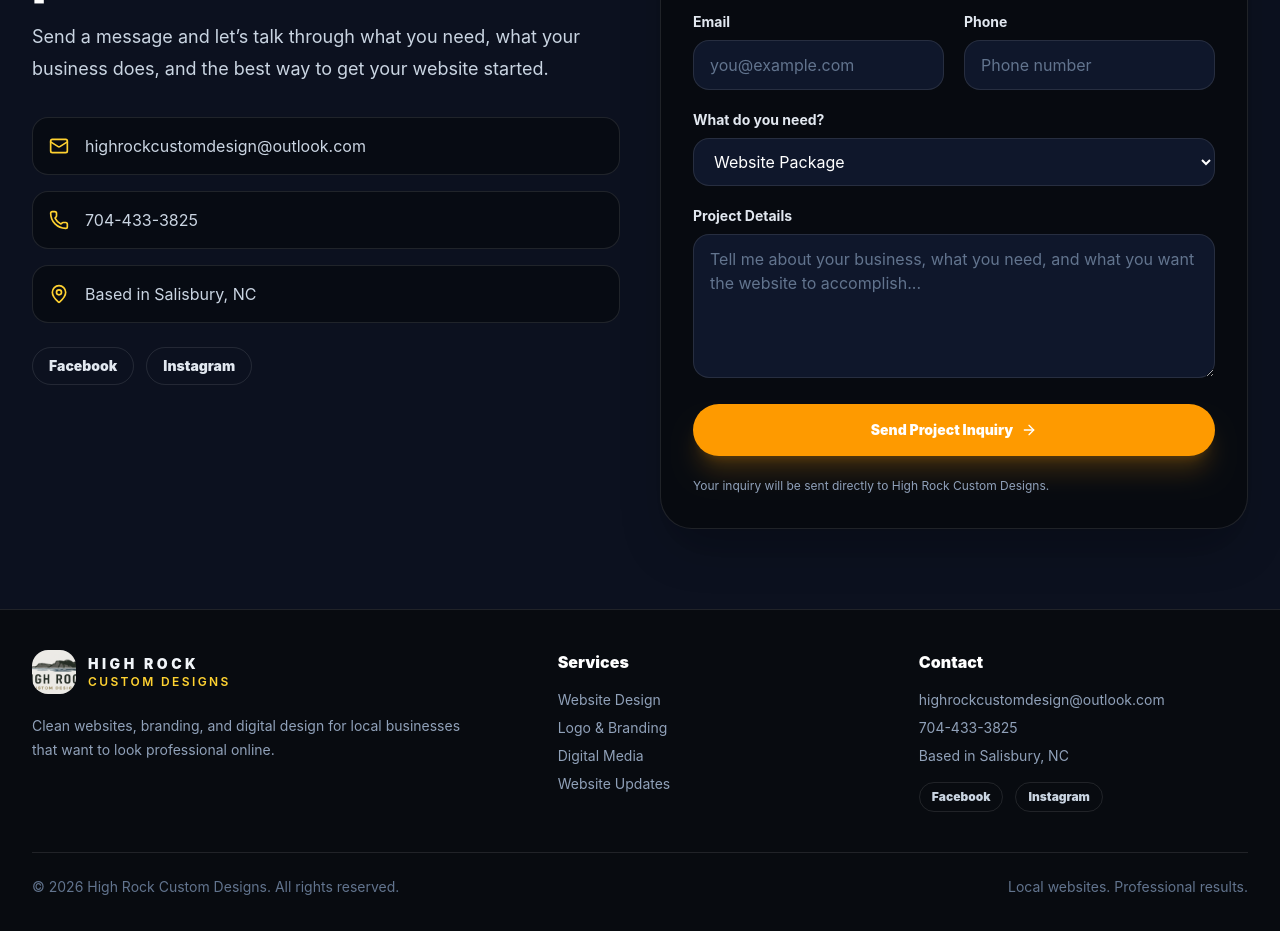
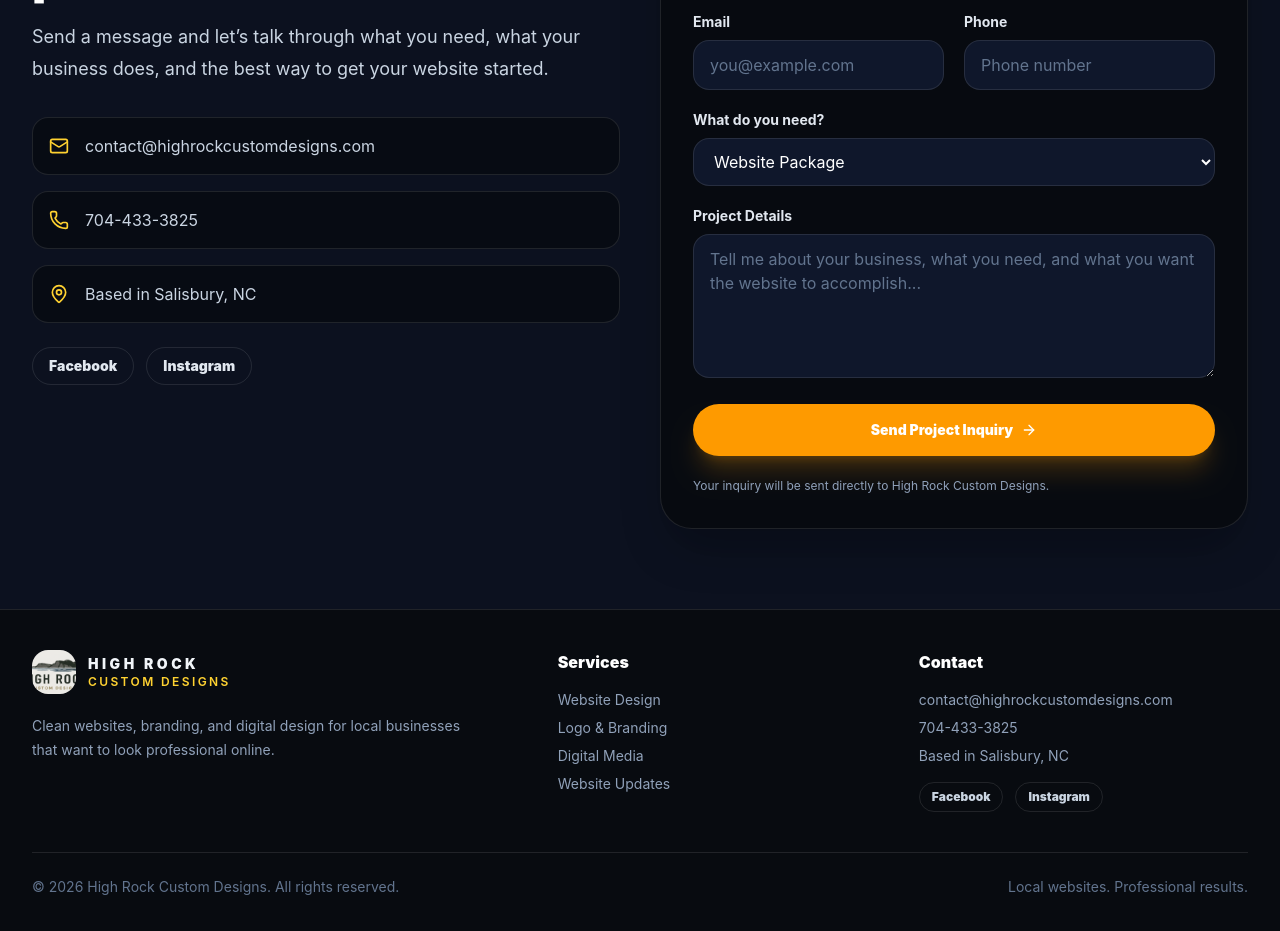
Before and after one commit to HRockCD/fluffy-adventure, a React (Vite) app: page / in a window 1280 px wide. Shown: the part 8120-9051 px from the top of the page. Built offline with nearby package versions, Linux system fonts and the light colour scheme.

Commit message:
email update

```diff
--- a/src/App.jsx
+++ b/src/App.jsx
@@ -53,7 +53,7 @@ export default function App() {
   const business = {
     name: "High Rock Custom Designs",
     phone: "704-433-3825",
-    email: "highrockcustomdesign@outlook.com",
+    email: "contact@highrockcustomdesigns.com",
     location: "Based in Salisbury, NC",
     logo: "/images/highrock-logo2.png",
   };
```
